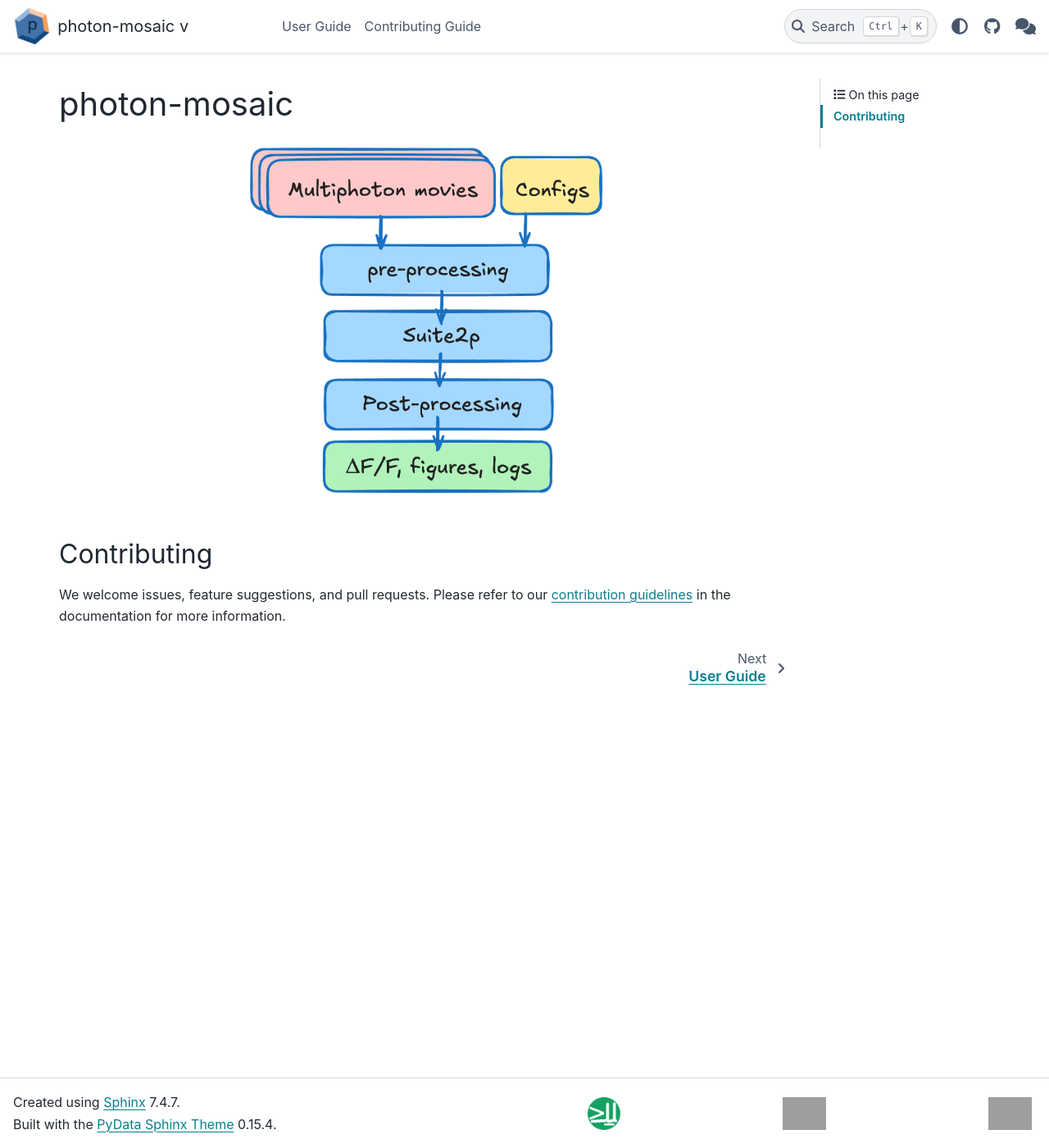
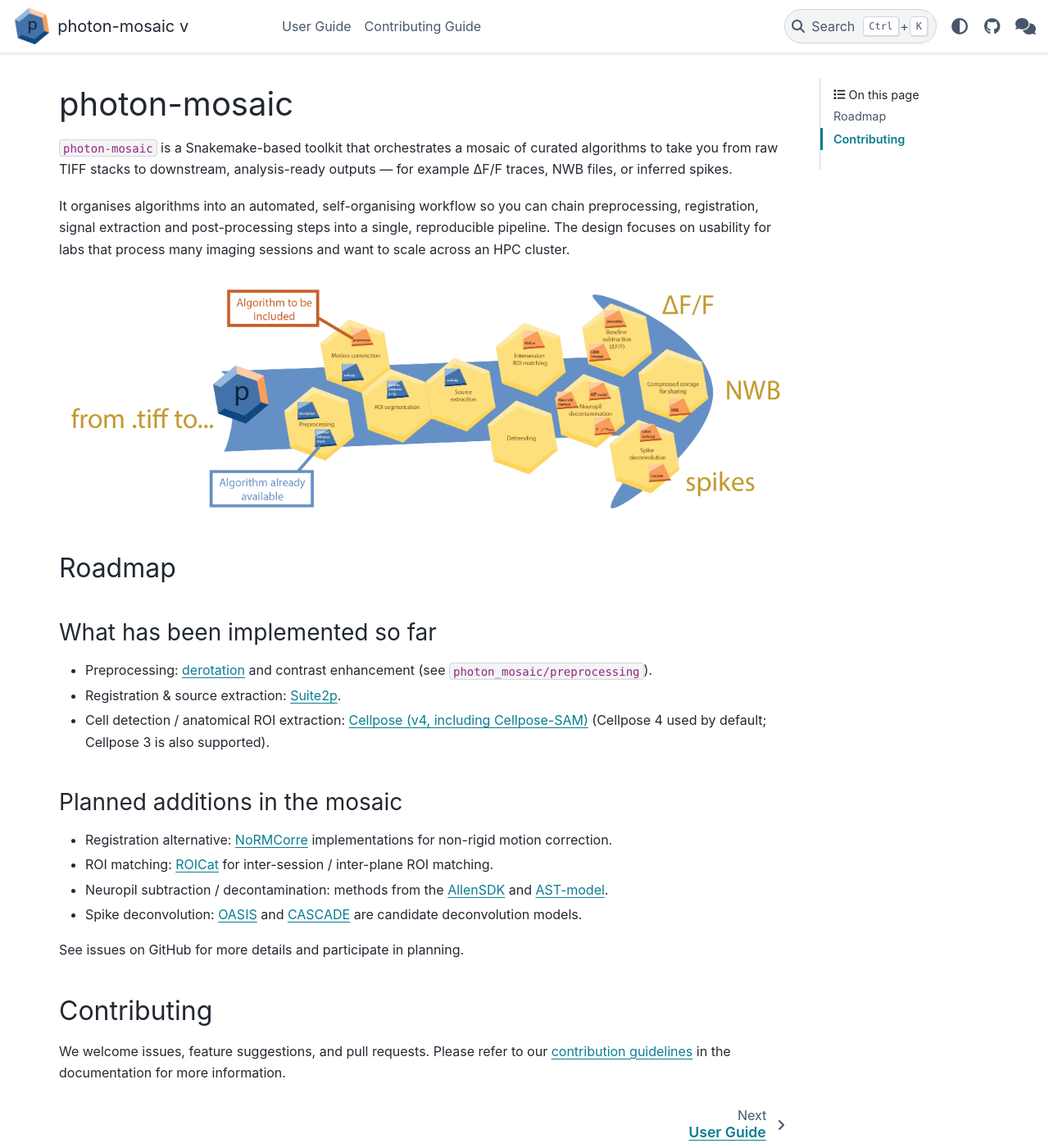
Before and after one commit to neuroinformatics-unit/photon-mosaic, a Sphinx documentation site: the page built from docs/source/index.md, in a window 1280 px wide and 1400 px high. Shown: the whole window at 82% size. Built offline with Sphinx 7.4.7 and the PyData theme 0.15.4, drawn with Linux system fonts in a browser that asks for light colours; pages that are not in the unit, such as notebooks, are missing from menus; the version number could not be read and is left out; grey boxes are pictures that could not be loaded.

Commit message:
Update readme and index

````diff
--- a/README.md
+++ b/README.md
@@ -15,18 +15,19 @@ It organises algorithms into an automated, self-organising workflow so you can c
   <img src="https://raw.githubusercontent.com/neuroinformatics-unit/photon-mosaic/refs/heads/improve-docs/docs/source/_static/pm_illustration1.png" alt="photon-mosaic"/>
 </p>
 
-## What it does
-- Automates multiphoton calcium-imaging analysis: from TIFF stacks to ΔF/F, NWB exports, or spike outputs.
-- Arranges a mosaic of community-validated algorithms into reproducible workflows you can configure and extend.
-- Runs locally or on an HPC scheduler (SLURM) so you can scale batch processing across sessions.
-- Produces standardized outputs and folder layouts that follow the [NeuroBlueprint](https://neuroblueprint.neuroinformatics.dev/latest/index.html) specification.
-- Records configs and logs to ensure reproducibility and easy auditing of analysis runs.
+## Roadmap
+### What has been implemented so far
+- Preprocessing: [derotation](https://github.com/neuroinformatics-unit/derotation) and contrast enhancement (see `photon_mosaic/preprocessing`).
+- Registration & source extraction: [Suite2p](https://github.com/MouseLand/suite2p).
+- Cell detection / anatomical ROI extraction: [Cellpose (v4, including Cellpose-SAM)](https://github.com/MouseLand/cellpose) (Cellpose 4 used by default; Cellpose 3 is also supported).
 
-## Why use photon-mosaic?
-- Self-organising workflows: chain together the algorithms you need and let the pipeline manage execution order and resources.
-- Reproducible by design: YAML configs, explicit logs and standardized outputs make it simple to reproduce and share analyses.
-- Modular and extensible: integrate alternative preprocessing, deconvolution or denoising modules as needed.
-- Built for cluster environments: native support for SLURM lets you process many sessions in parallel.
+### Planned additions in the mosaic
+- Registration alternative: [NoRMCorre](https://github.com/flatironinstitute/NoRMCorre) implementations for non-rigid motion correction.
+- ROI matching: [ROICat](https://github.com/RichieHakim/ROICaT) for inter-session / inter-plane ROI matching.
+- Neuropil subtraction / decontamination: methods from the [AllenSDK](https://allensdk.readthedocs.io/en/latest/allensdk.brain_observatory.r_neuropil.html) and [AST-model](https://github.com/znamlab/2p-preprocess).
+- Spike deconvolution: [OASIS](https://github.com/j-friedrich/OASIS) and [CASCADE](https://github.com/berenslab/CASCADE) are candidate deconvolution models.
+
+See issues on GitHub for more details and participate in planning.
 
 ## Installation
 
--- a/docs/source/index.md
+++ b/docs/source/index.md
@@ -1,13 +1,8 @@
 # photon-mosaic
 
 ```{include} ../../README.md
-:start-after: '# `photon-mosaic`'
-:end-before: '<p align="center">'
-```
-
-```{figure} _static/photon-mosaic.png
-:alt: photon-mosaic
-:width: 50%
+:start-after: '# <img src="docs/source/_static/logo.png" alt="photon-mosaic logo" width="36" style="vertical-align: middle; margin-right:8px"> `photon-mosaic`'
+:end-before: '## Installation'
 ```
 
 ```{include} ../../README.md
````
Also changed, not shown: other parts of README.md (+0 -15 lines).
